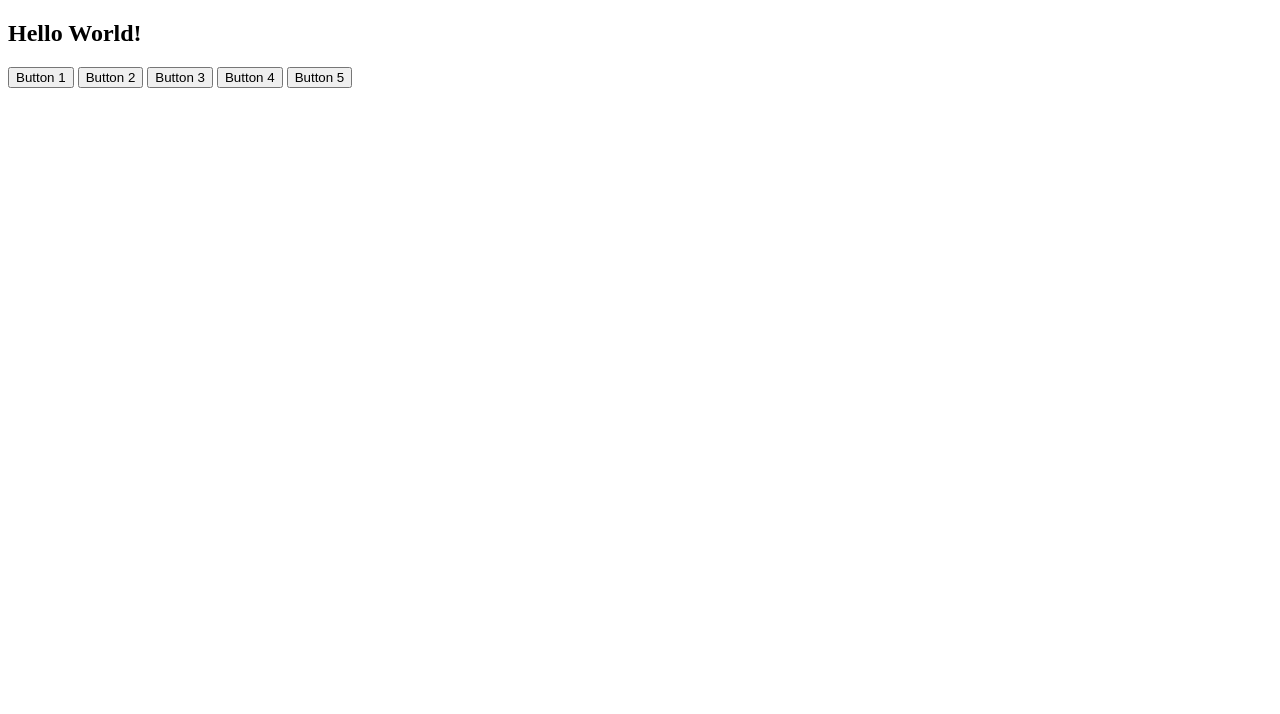
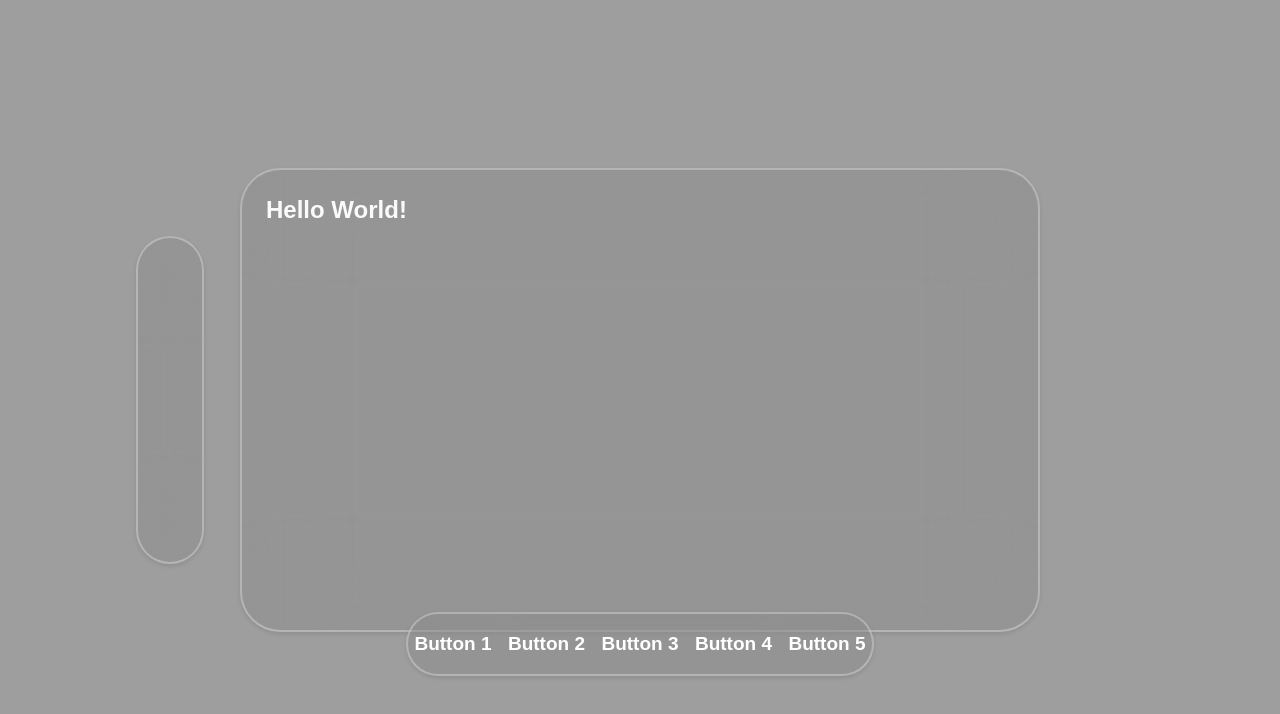
Before and after one commit to MrEbbinghaus/glassmorphism-playground, a plain HTML site: page index.html in a window 1280 px wide. Drawn offline with Linux system fonts and the light colour scheme; the site is published under a folder, as on GitHub Pages, so addresses that start at the root find nothing.

Commit message:
Use relative urls

```diff
--- a/index.html
+++ b/index.html
@@ -4,7 +4,7 @@
     <meta charset="UTF-8">
     <meta name="viewport" content="width=device-width, initial-scale=1.0">
     <title>Document</title>
-    <link rel="stylesheet" type="text/css" href="/style.css">
+    <link rel="stylesheet" type="text/css" href="./style.css">
 </head>
 <body>
     <section>
--- a/style.css
+++ b/style.css
@@ -1,7 +1,7 @@
 :root {
     font-family: SF Pro, Helvetica Neue Interface, Arial, sans-serif;
 
-    --background-img: url("/assets/ParisRoom - Day.png");
+    --background-img: url("./assets/ParisRoom - Day.png");
     --windows-glass: hsla(0, 0%, 50%, 0.3);
     --light-direction: 175deg;
     --specular: linear-gradient(var(--light-direction, 175deg), rgba(255, 255, 255, 0.4) 0%, rgba(255, 255, 255, 0.01) 40%, rgba(255, 255, 255, 0.01) 60%, rgba(255, 255, 255, 0.1) 100%);
@@ -14,7 +14,7 @@
 
 @media (prefers-color-scheme: dark) {
     :root {
-        --background-img: url("/assets/ParisRoom - Night.png");
+        --background-img: url("./assets/ParisRoom - Night.png");
     }
 }
 
```
